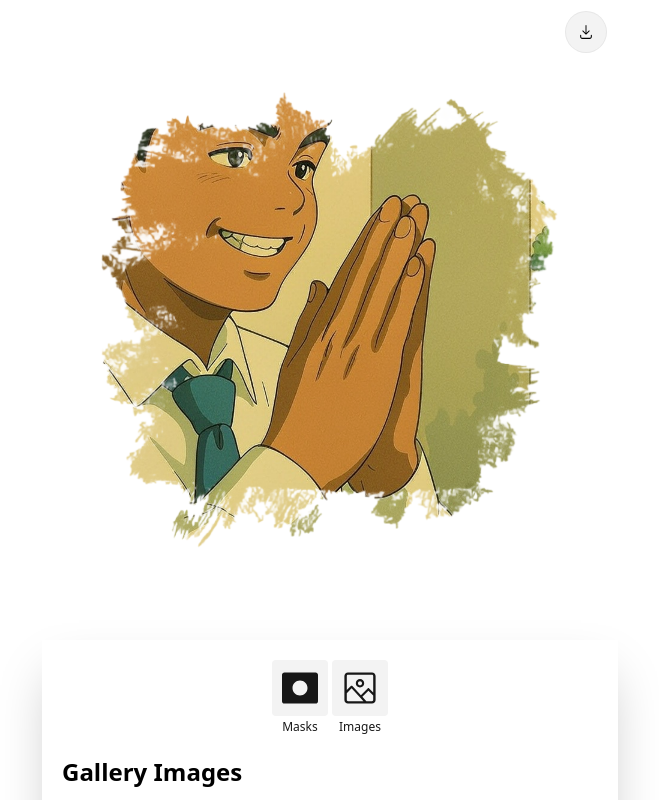
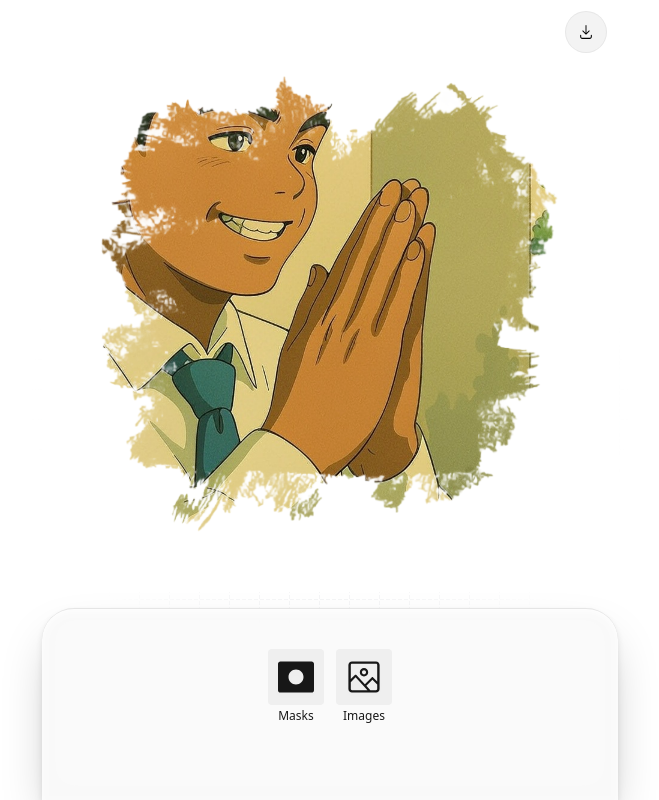
Before and after one commit to pphatdev/demo-mask-image, a Next.js app: page / in a window 1280 px wide. Shown: the top 800 px of the page, without its empty margins (310-969 px from the left). Built offline with nearby package versions, Linux system fonts and the light colour scheme; a web font is replaced by a local one.

Commit message:
Enhance Home component: implement back button functionality, improve tab handling, and update layout structure

```diff
--- a/src/app/page.tsx
+++ b/src/app/page.tsx
@@ -2,98 +2,108 @@
 import { Canvas } from "@app/components/canvas/main-canvas";
 import { Images } from "@app/components/controls/images";
 import { Masks } from "@app/components/controls/masks";
-import React, { act, useEffect, useState } from "react";
+import React, { useEffect, useState } from "react";
+import { ImageIcon, MaskOnIcon, ChevronLeftIcon } from "@radix-ui/react-icons";
+import { useRouter } from "next/navigation";
+import { GridPattern } from "@app/components/magicui/grid-pattern";
+import { cn } from "@app/lib/utils";
 import { Footer } from "./components/layout/footer";
-import { ImageIcon, MaskOnIcon, ResetIcon } from "@radix-ui/react-icons";
-import { useRouter } from "next/navigation";
-
-
 
 export default function Home() {
-    // State to track the currently selected mask and image
     const [selectedMask, setSelectedMask] = useState<string | null>(null);
     const [selectedImage, setSelectedImage] = useState<string | null>('/assets/example/template/avatar.JPG');
-    // State to track active tab
     const [activeTab, setActiveTab] = useState<'masks' | 'images' | null>(null);
+    const [isMenuView, setIsMenuView] = useState<boolean>(true);
 
     const router = useRouter();
 
     const handleTabClick = (tab: 'masks' | 'images') => {
+        setActiveTab(tab);
+        setIsMenuView(false);
         router.push(`/?tab=${tab}`);
     }
 
     const handleBackClick = () => {
         setActiveTab(null);
-        setSelectedMask(null);
-        setSelectedImage(null);
+        setIsMenuView(true);
         router.push('/');
     }
-
 
     useEffect(() => {
         const urlParams = new URLSearchParams(window.location.search);
         const tab = urlParams.get('tab') as 'masks' | 'images' | null;
 
-        setActiveTab(tab);
-
-    }, [activeTab])
+        if (tab) {
+            setActiveTab(tab);
+            setIsMenuView(false);
+        } else {
+            setIsMenuView(true);
+        }
+    }, [])
 
 
     return (
         <div className="flex flex-col items-center justify-center max-w-xl mx-auto">
+            <GridPattern
+                width={30}
+                height={30}
+                x={-1}
+                y={-1}
+                strokeDasharray={"4 2"}
+                className={cn(
+                    "[mask-image:radial-gradient(300px_circle_at_center,white,transparent)]",
+                )}
+            />
             <div className="sticky top-0 flex flex-col items-center justify-center w-full aspect-square">
-                <div className="max-w-2xl w-full flex items-center justify-center max-h-[calc(100vh_-10rem)] h-screen rounded-t-2xl">
+                <div className="max-w-2xl w-full flex items-center justify-center max-h-[calc(100vh_-12rem)] h-screen rounded-t-2xl">
                     <Canvas selectedMask={selectedMask} selectedImage={selectedImage} />
                 </div>
             </div>
 
-            <div className="flex min-h-[10rem] flex-col gap-4 w-full bg-background/80 backdrop-blur-lg shadow-2xl p-5 pt-5">
+            <div className="flex min-h-[12rem] border-t drop-shadow-md border-foreground/10 rounded-t-4xl flex-col gap-4 w-full bg-background/80 backdrop-blur-lg shadow-2xl p-5 pt-5">
                 <div className="flex flex-col w-full max-w-2xl gap-10 mx-auto">
-
-                    {activeTab && (
-                        <div className='bg-foreground/5 z-50 absolute left-3 top-3 ring-1 w-fit ml-auto ring-foreground/10 justify-end flex rounded-full p-1'>
-                            <button
-                                aria-label={`Reset`}
-                                type="button"
-                                onClick={handleBackClick}
-                                className="flex cursor-pointer rounded-full p-2 hover:ring hover:text-primary ring-foreground/20 outline-none hover:bg-foreground/10 transition-all items-center justify-center"
-                            >
-                                <ResetIcon className='size-4' />
-                                <span className="sr-only">Back</span>
-                            </button>
-                        </div>
-                    )}
-
-                    {!activeTab && (
-                        <div className="flex items-center justify-center gap-1">
+                    {isMenuView ? (
+                        <div className="flex items-center pt-5 justify-center gap-3">
                             <button
                                 type="button"
                                 onClick={() => handleTabClick('masks')}
-                                className={`relative flex items-center justify-center rounded aspect-square bg-foreground/5 size-14`}
+                                className={`relative flex items-center cursor-pointer justify-center rounded aspect-square bg-foreground/5 size-14`}
                             >
                                 <MaskOnIcon className="size-9 text-foreground" />
-                                <span className="text-[12px] text-foreground w-full text-center absolute inset-x-0 -bottom-5 line-clime-1">Masks</span>
+                                <span className="text-[12px] text-foreground w-full text-center absolute inset-x-0 -bottom-5 line-clamp-1">Masks</span>
                             </button>
 
                             <button
                                 type="button"
                                 onClick={() => handleTabClick('images')}
-                                className={`relative flex items-center justify-center rounded aspect-square bg-foreground/5 size-14`}
+                                className={`relative flex items-center cursor-pointer justify-center rounded aspect-square bg-foreground/5 size-14`}
                             >
                                 <ImageIcon className="size-9 text-foreground" />
-                                <span className="text-[12px] text-foreground w-full text-center absolute inset-x-0 -bottom-5 line-clime-1">Images</span>
+                                <span className="text-[12px] text-foreground w-full text-center absolute inset-x-0 -bottom-5 line-clamp-1">Images</span>
                             </button>
                         </div>
+                    ) : (
+                        <div className="w-full pt-10">
+                            <div className="bg-foreground/5 z-50 absolute left-4 top-3 ring-1 w-fit ml-auto ring-foreground/10 justify-end flex rounded-full p-1">
+                                <button
+                                    type="button"
+                                    onClick={handleBackClick}
+                                    className="flex cursor-pointer rounded-full px-2 hover:ring hover:text-primary ring-foreground/20 outline-none hover:bg-foreground/10 transition-all items-center justify-center"
+                                >
+                                    <ChevronLeftIcon className="size-4 mr-1" />
+                                    <span>Back</span>
+                                </button>
+                            </div>
+
+                            {activeTab === 'masks' && (
+                                <Masks selectedMask={selectedMask} setSelectedMask={setSelectedMask} />
+                            )}
+
+                            {activeTab === 'images' && (
+                                <Images selectedImage={selectedImage} setSelectedImage={setSelectedImage} />
+                            )}
+                        </div>
                     )}
-
-
-
-                    {activeTab === 'masks' ? (
-                        <Masks selectedMask={selectedMask} onMaskSelect={setSelectedMask} />
-                    ) : (
-                        <Images selectedImage={selectedImage} onImageSelect={setSelectedImage} />
-                    )}
-                    <Footer />
                 </div>
             </div>
         </div>
```
